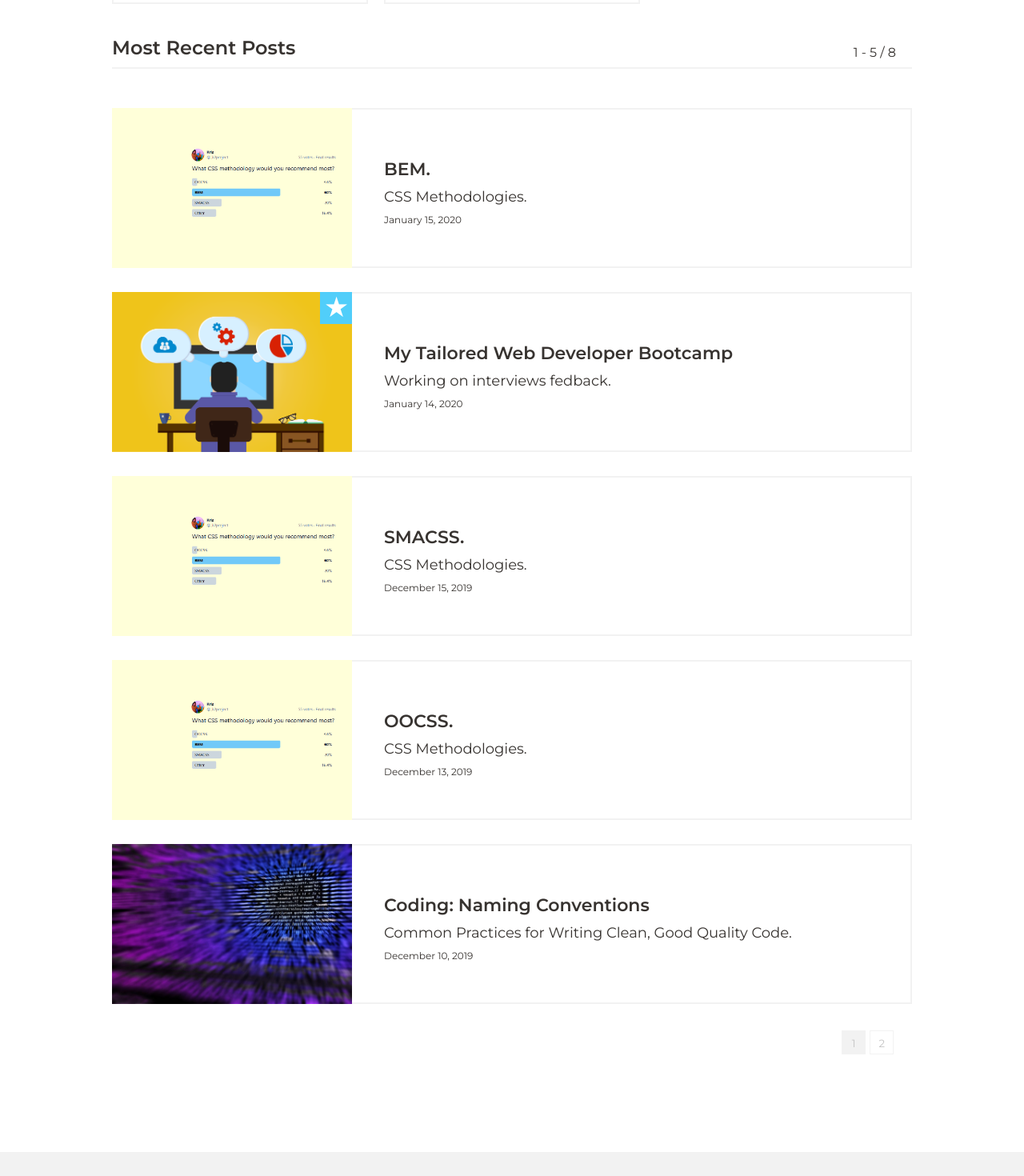
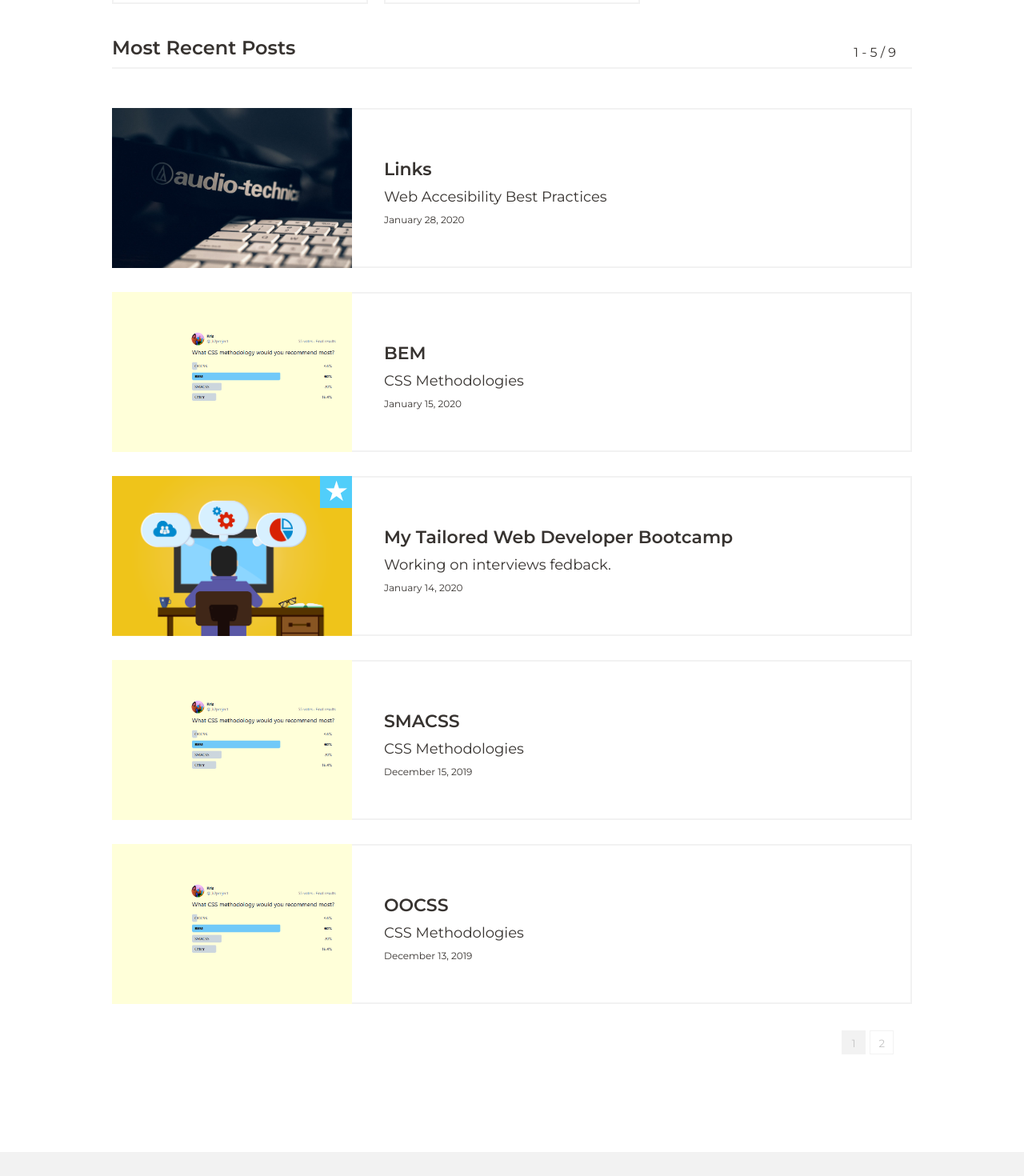
Before and after one commit to k2project/portfolio, a React (Create React App) app: page /blog in a window 1280 px wide. Shown: the part 1160-2630 px from the top of the page at 80% size. Built offline with nearby package versions, Linux system fonts and the light colour scheme.

Commit message:
post links

```diff
--- /dev/null
+++ b/src/Blog/Post/Post-BEM.scss
@@ -0,0 +1,36 @@
+@import './../../App.scss';
+
+.post__section{
+    margin-bottom: 2rem;
+}
+.post__heading{
+    font-size: 2.4rem;
+    font-weight: bold;
+    margin-bottom: 2rem;
+    line-height: 1.4;
+}
+.post__list{
+    padding-left: 5rem;
+    li{
+        list-style:disc;
+    }
+}
+.post__card{
+    display: block;
+    padding: 2rem 5rem;
+    margin: 1rem 0;
+    background: $color_grey;
+    font-size:1.4rem;
+    line-height: 1.4;
+}
+
+@include mobile{
+    .post__list{
+        padding-left: 1rem;
+    }
+}
+@include mobile-sm{
+    .post__card{
+        padding: 2rem 3rem;
+    }
+}
--- a/src/Blog/Post/Post.js
+++ b/src/Blog/Post/Post.js
@@ -4,6 +4,7 @@ import { useHistory} from "react-router-dom";
 import {Helmet} from "react-helmet";
 
 import './Post.scss';
+import './Post-BEM.scss';
 
 import BlogPage from './../BlogPage/BlogPage';
 import {getPostViaURL, getPostLink, getRelatedPosts} from './../posts/posts';
--- /dev/null
+++ b/src/Blog/posts/accessibility_links.js
@@ -0,0 +1,39 @@
+import React from 'react';
+
+
+const accessibility_links={
+    id:'9',
+    featured:false,
+    title:'Links',
+    subtitle:'Web Accesibility Best Practices',
+    date:'2020-01-28',
+    image:{
+        path:'accessibility.jpg',
+        position:'right center '
+    },
+    tags:['Coding','Accessibility'],
+    body:(
+        <article className="post__body">
+            <section className="post__section">
+
+                <p>
+                    Hypertext links are one of the most basic elements of HTML, therfore making them accessible should be one of the most basic and most important aspects of web accessibility. Some types of links are more accessible than others, and some types of links are completely inaccessible to people with certain types of disabilities. Because links are so basic to the functionality of web content, inaccessible links are one of the most severe barriers to overall accessibility.
+                </p>
+            </section>
+            <section className="post__section">
+                <h3 className="post__heading">Links Accessibility Best Practices</h3>
+                <ul className="post__list">
+                    <li>Avoid using JavaScript event handlers that do not permit keyboard access. <i>In most browsers, the <b>Tab</b> key allows users to jump from link to link, and the <b>Enter</b> key allows users to select a link. </i></li>
+                    <li>Steer clear of creating links that go nowhere, such as dropdown menu on mouse action.
+                        <span className="post__card">
+                            <code>&lt;a href="#" onmouseover="dropdownmenu()" &gt; Submenu &lt;/a&gt;</code>
+                        </span>
+                     </li>
+                </ul>
+            </section>
+            <section className="post__section"></section>
+        </article>
+    ),
+
+}
+export default accessibility_links;
--- a/src/Blog/posts/post5.js
+++ b/src/Blog/posts/post5.js
@@ -6,8 +6,8 @@ const post5={
     id:'5',
     cls:'methodology',
     featured:false,
-    title:'OOCSS.',
-    subtitle:'CSS Methodologies.',
+    title:'OOCSS',
+    subtitle:'CSS Methodologies',
     date:'2019-12-13',
     image:{
         path:'css_methodology.png',
--- a/src/Blog/posts/post6.js
+++ b/src/Blog/posts/post6.js
@@ -6,8 +6,8 @@ const post6={
     id:'6',
     cls:'methodology',
     featured:false,
-    title:'SMACSS.',
-    subtitle:'CSS Methodologies.',
+    title:'SMACSS',
+    subtitle:'CSS Methodologies',
     date:'2019-12-15',
     image:{
         path:'css_methodology.png',
--- a/src/Blog/posts/post8.js
+++ b/src/Blog/posts/post8.js
@@ -7,8 +7,8 @@ const post8={
     id:'8',
     cls:'methodology',
     featured:false,
-    title:'BEM.',
-    subtitle:'CSS Methodologies.',
+    title:'BEM',
+    subtitle:'CSS Methodologies',
     date:'2020-01-15',
     image:{
         path:'css_methodology.png',
--- a/src/Blog/posts/posts.js
+++ b/src/Blog/posts/posts.js
@@ -6,6 +6,7 @@ import post5 from './post5';
 import post6 from './post6';
 import post7 from './post7';
 import post8 from './post8';
+import accessibility_links from './accessibility_links'; //id 9
 
 // &#123; &#125; //{}
 //&lsaquo; &rsaquo; // <>
@@ -37,6 +38,7 @@ let posts=[
     post5,
     post6,
     post8,
+    accessibility_links,
 ]
 
 export const postFeatured = posts.filter(post=>post.featured);
```
Also changed, not shown: src/media/blog/accessibility.jpg (added).
